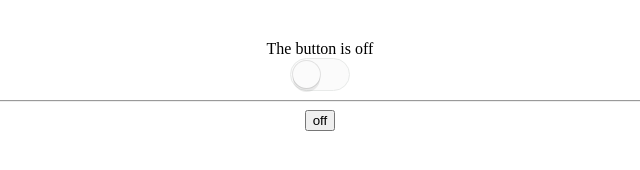
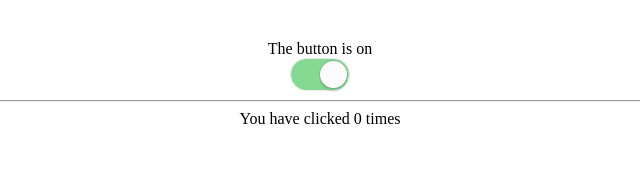
Before and after one commit to zhentian-wan/advance-react-course, a React app: page / in a window 1280 px wide. Shown: the whole page, without its empty margins (320-960 px from the left). Built offline with nearby package versions, Linux system fonts and the light colour scheme; a web font is replaced by a local one.

Commit message:
controlled props

```diff
--- a/src/components/Toggle.js
+++ b/src/components/Toggle.js
@@ -3,10 +3,15 @@ import React from 'react';
 class Toggle extends React.Component {
 
     // An empty function
-  static defaultProps = {onToggle: () => {}};
+    static defaultProps = {
+        defaultOn: false,
+        onToggle: () => {
+        }
+    };
 
     // default state value
-  state = {on: false};
+    initialState = {on: this.props.defaultOn};
+    state = this.initialState;
 
     // toggle method
     toggle = () =>
@@ -17,13 +22,21 @@ class Toggle extends React.Component {
             }
         );
 
+    reset = () => this.setState(
+        this.initialState
+    );
+
     render() {
         return this.props.render({
             on: this.state.on,
             toggle: this.toggle,
-        toggleProps: {
+            reset: this.reset,
+            getProps: (props) => {
+                return {
                     'aria-expanded': this.state.on,
-            onClick: this.toggle,
+                    role: 'button',
+                    ...props
+                };
             }
         });
     }
--- a/src/components/app.js
+++ b/src/components/app.js
@@ -2,21 +2,77 @@ import React from "react";
 import Toggle from './Toggle';
 import {Switch} from './Switch';
 
-const App = () =>
+class App extends React.Component {
+    initialState = {
+        timesClicked: 0,
+        on: false
+    };
+
+    state = this.initialState;
+
+    handleToggle = () => {
+        const timesClicked = this.state.timesClicked + 1;
+        this.setState({
+            timesClicked
+        });
+    };
+
+    cleanTimes = () => {
+        this.setState(
+            this.initialState
+        )
+    };
+
+    render() {
+        const {on, timesClicked} = this.state;
+        return (
             <Toggle
-        onToggle={(on) => console.log("Toggle", on)}
-        render={({on, toggle, toggleProps}) => (
+                on={on}
+                defaultOn={true}
+                onToggle={(on) => {
+                    console.log("Toggle", on);
+                    this.handleToggle();
+                }}
+                render={({on, toggle, getProps, reset}) => (
                     <div>
                         {on
                             ? 'The button is on'
                             : 'The button is off'
                         }
-                <Switch on={on} {...toggleProps} />
-                <hr />
-                <button {...toggleProps}>
-                    {on ? 'on': 'off'}
+                        <Switch on={on} onClick={() => toggle()} {...getProps()} />
+                        <hr/>
+                        {
+                            timesClicked >= 4 ?
+                                (
+                                    <div>
+                                        <p>
+                                            <b>'You have click too many times</b>
+                                        </p>
+                                        <button
+                                            {...getProps({
+                                                'aria-label': 'Reset'
+                                            })}
+                                            onClick={
+                                                () => {
+                                                    reset();
+                                                    this.cleanTimes();
+                                                }
+                                            }>
+                                            Reset
                                         </button>
                                     </div>
+                                ) :
+                                (
+                                    <div>
+                                        You have clicked {timesClicked} times
+                                    </div>
+                                )
+                        }
+                    </div>
                 )}
-    />;
+            />
+        );
+    }
+}
+
 export default App;
--- a/src/style.css
+++ b/src/style.css
@@ -68,3 +68,7 @@ by Mauricio Allende (https://mallendeo.com/)
 .toggle-input {
   display: none;
 }
+
+.redfiy {
+  color: red
+}
```
Lines whose indentation alone changed are shown as unchanged.
